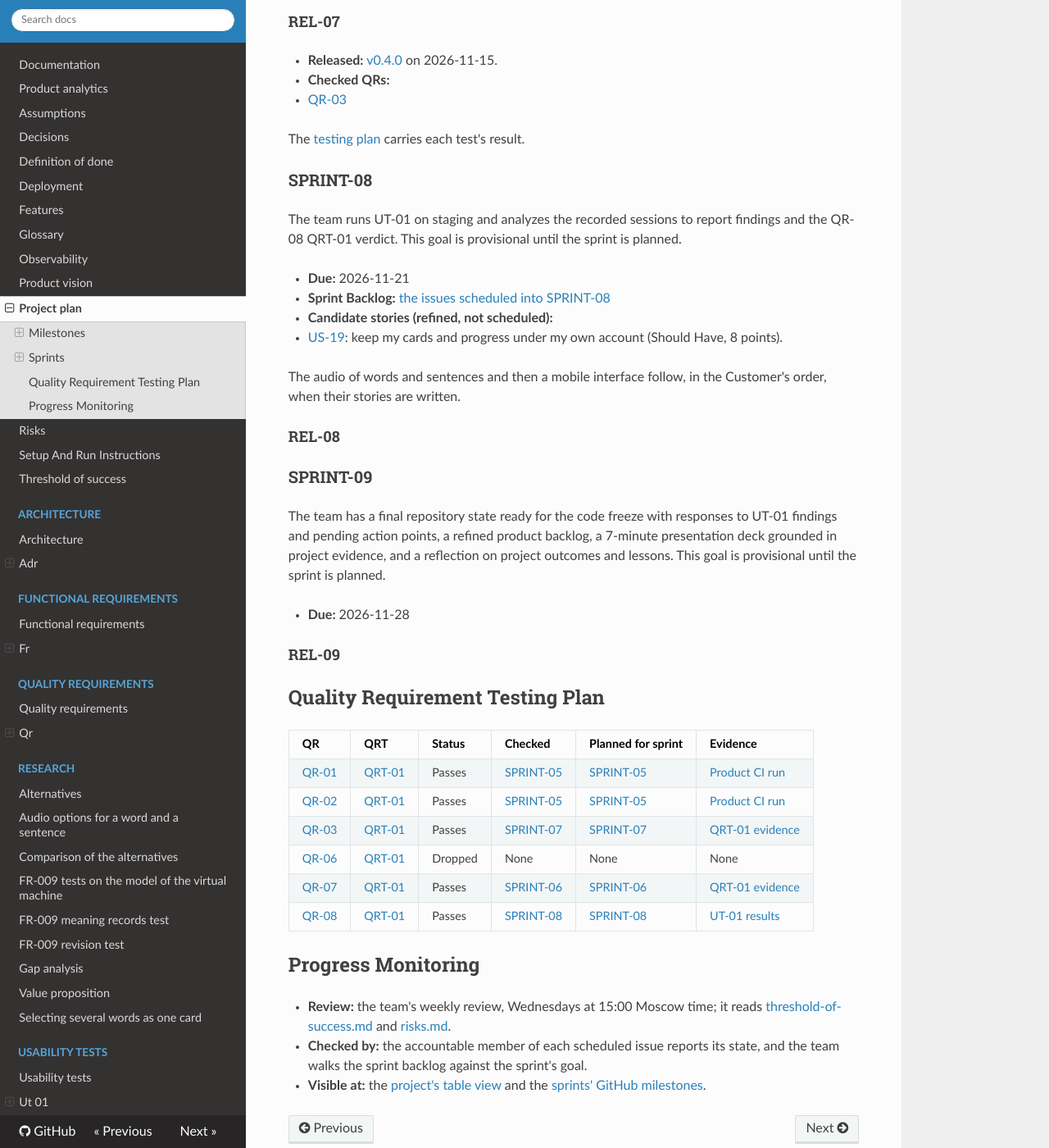
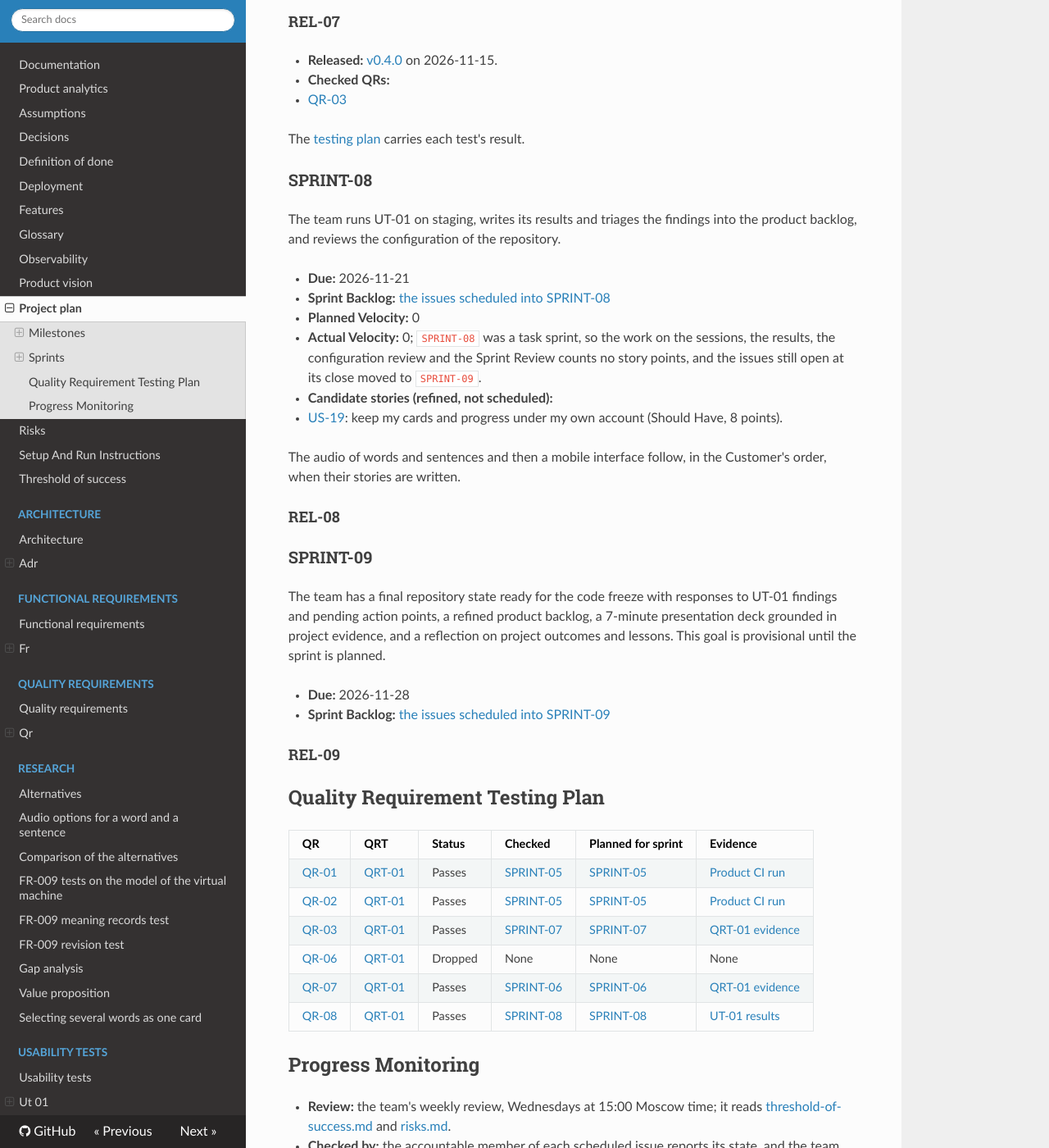
Before and after one commit to itpd-team-6/sentence-cards-generator-team-6, an MkDocs documentation site: the page built from docs/project-plan.md, in a window 1280 px wide and 1400 px high, scrolled down 2896 px. Shown: the whole window at 82% size. Built offline with MkDocs 1.6.1, drawn with Linux system fonts in a browser that asks for light colours; nearby versions of some CDN libraries.

Commit message:
Plan SPRINT-08 and write its retrospective

```diff
--- a/docs/project-plan.md
+++ b/docs/project-plan.md
@@ -113,11 +113,12 @@ A learner can revisit saved texts, manage cards and decks, and study through the
 
 ### SPRINT-08
 
-The team runs UT-01 on staging and analyzes the recorded sessions to report findings and the QR-08 QRT-01 verdict.
-This goal is provisional until the sprint is planned.
+The team runs UT-01 on staging, writes its results and triages the findings into the product backlog, and reviews the configuration of the repository.
 
 - **Due:** 2026-11-21
 - **Sprint Backlog:** [the issues scheduled into SPRINT-08](https://github.com/itpd-team-6/sentence-cards-generator-team-6/milestone/6)
+- **Planned Velocity:** 0
+- **Actual Velocity:** 0; `SPRINT-08` was a task sprint, so the work on the sessions, the results, the configuration review and the Sprint Review counts no story points, and the issues still open at its close moved to `SPRINT-09`.
 - **Candidate stories (refined, not scheduled):**
   - [US-19](https://github.com/itpd-team-6/sentence-cards-generator-team-6/issues/236): keep my cards and progress under my own account (Should Have, 8 points).
 
@@ -131,6 +132,7 @@ The team has a final repository state ready for the code freeze with responses t
 This goal is provisional until the sprint is planned.
 
 - **Due:** 2026-11-28
+- **Sprint Backlog:** [the issues scheduled into SPRINT-09](https://github.com/itpd-team-6/sentence-cards-generator-team-6/milestone/7)
 
 #### REL-09
 
```
Also changed, not shown: reports/week-08/sprint-retrospective.md (added, +32 -0 lines).
